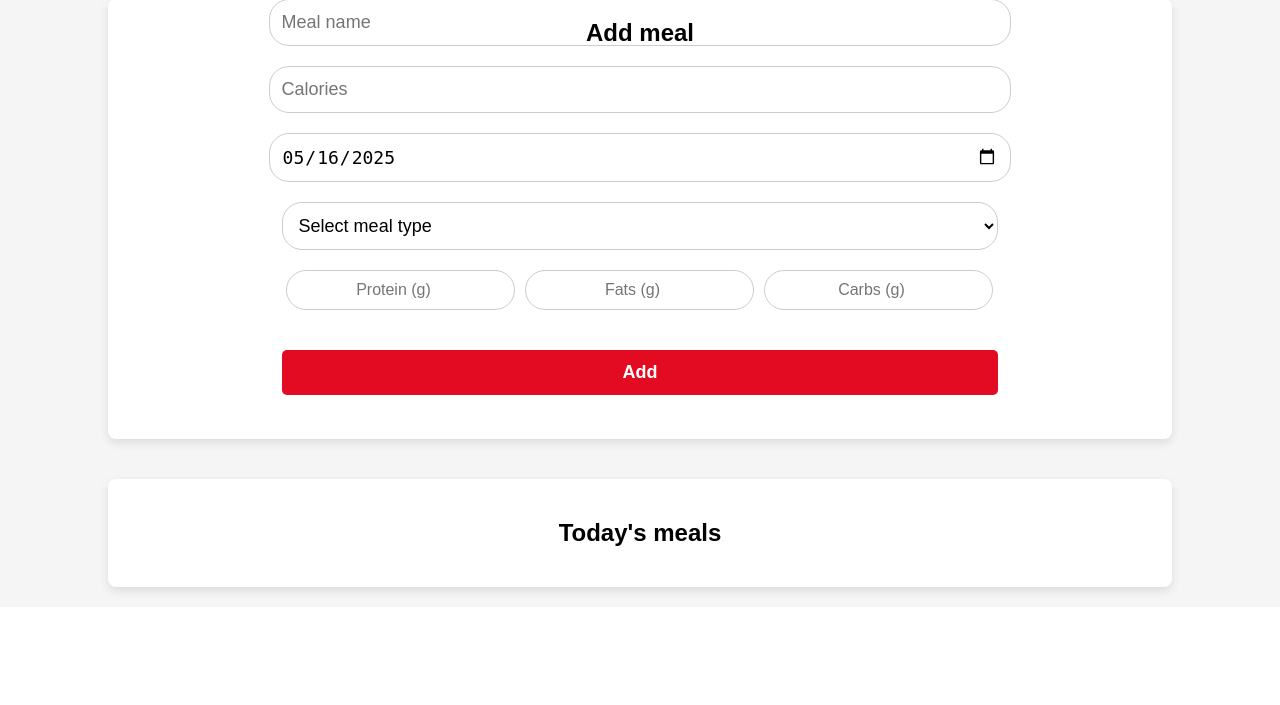
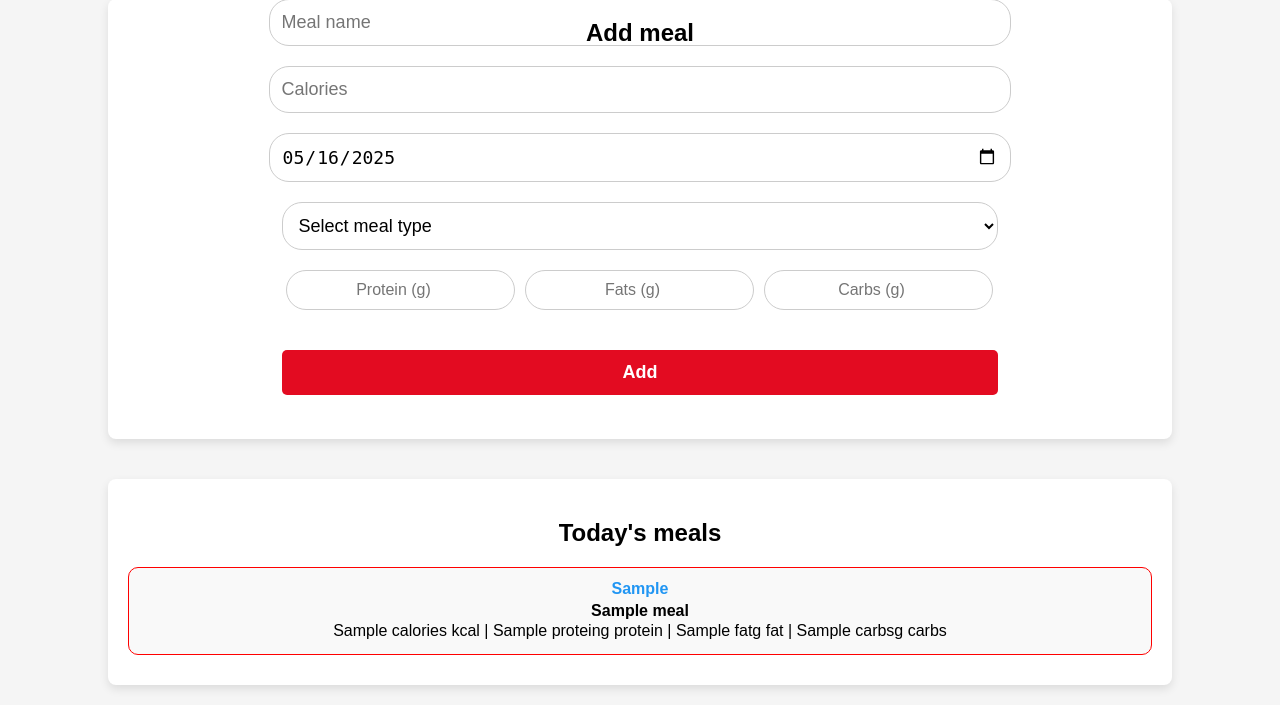
Before and after one commit to Lajkonik1301/diet-app, a Django app: template core/templates/core/main.html in a window 1280 px wide. Shown: the part 324-1029 px from the top of the page. Before the commit the page ends 921 px from the top, so only its background shows below. Run offline with Django 5.2, Linux system fonts and the light colour scheme; the template is opened without the code that fills it: most values are stand-ins (such as "Sample title", 1, 10 or a date in 2020).

Commit message:
'Todays meal' works, shows meals for logged in user

```diff
--- a/core/static/core/main.css
+++ b/core/static/core/main.css
@@ -180,6 +180,7 @@ form {
     background-color: #c0091d;
 }
 
+/* --- Panel 'today's meal --- */
 .panel.third-panel {
     width: 80%;            /* Szerokość trzeciego panelu */
     padding: 20px;
@@ -190,3 +191,23 @@ form {
     /* Bez ustawiania wysokości - to pozwala panelowi rosnąć */
     min-height: 50px;      /* Minimalna wysokość dla trzeciego panelu */
 }
+
+/* pojedynczy kafelek ze zjedzonym posiłkiem */
+.meal-card {
+  background-color: #f9f9f9;
+  padding: 12px;
+  border-radius: 10px;
+   border: 1px solid red; /*usuń to, dodałem tylko żeby było widać jak duże to */
+  margin-bottom: 10px;
+}
+
+/* nagłówek kafelka z posiłkiem */
+.meal-card h4 {
+  margin: 0 0 4px;
+  color: #2196F3;
+}
+
+/* tekst w kafelku z posiłkiem */
+.meal-card p {
+  margin: 2px 0;
+}
--- a/core/templates/core/main.html
+++ b/core/templates/core/main.html
@@ -152,6 +152,19 @@
 
         <div class="panel third-panel">
             <h2 class="summary-title">Today's meals</h2>
+
+            {% if meals_today %}
+                {% for meal in meals_today %}
+                    <!-- pojedynczy kafelek ze zjedzonym posiłkiem -->
+                    <div class="meal-card">
+                        <h4>{{ meal.meal_type|title }}</h4>
+                        <p><strong>{{ meal.name }}</strong></p>
+                        <p>{{ meal.calories }} kcal | {{ meal.protein }}g protein | {{ meal.fat }}g fat | {{ meal.carbs }}g carbs</p>
+                    </div>
+                {% endfor %}
+            {% else %}
+                <p>No meals logged today.</p>
+            {% endif %}
         </div>
 
     </div>
--- a/core/views.py
+++ b/core/views.py
@@ -114,6 +114,7 @@ def main(request):
         "goal_protein": goal_protein,
         "goal_fat": goal_fat,
         "goal_carbs": goal_carbs,
+        "meals_today": meals_today,
     }
 
     return render(request, "core/main.html", context)
```
